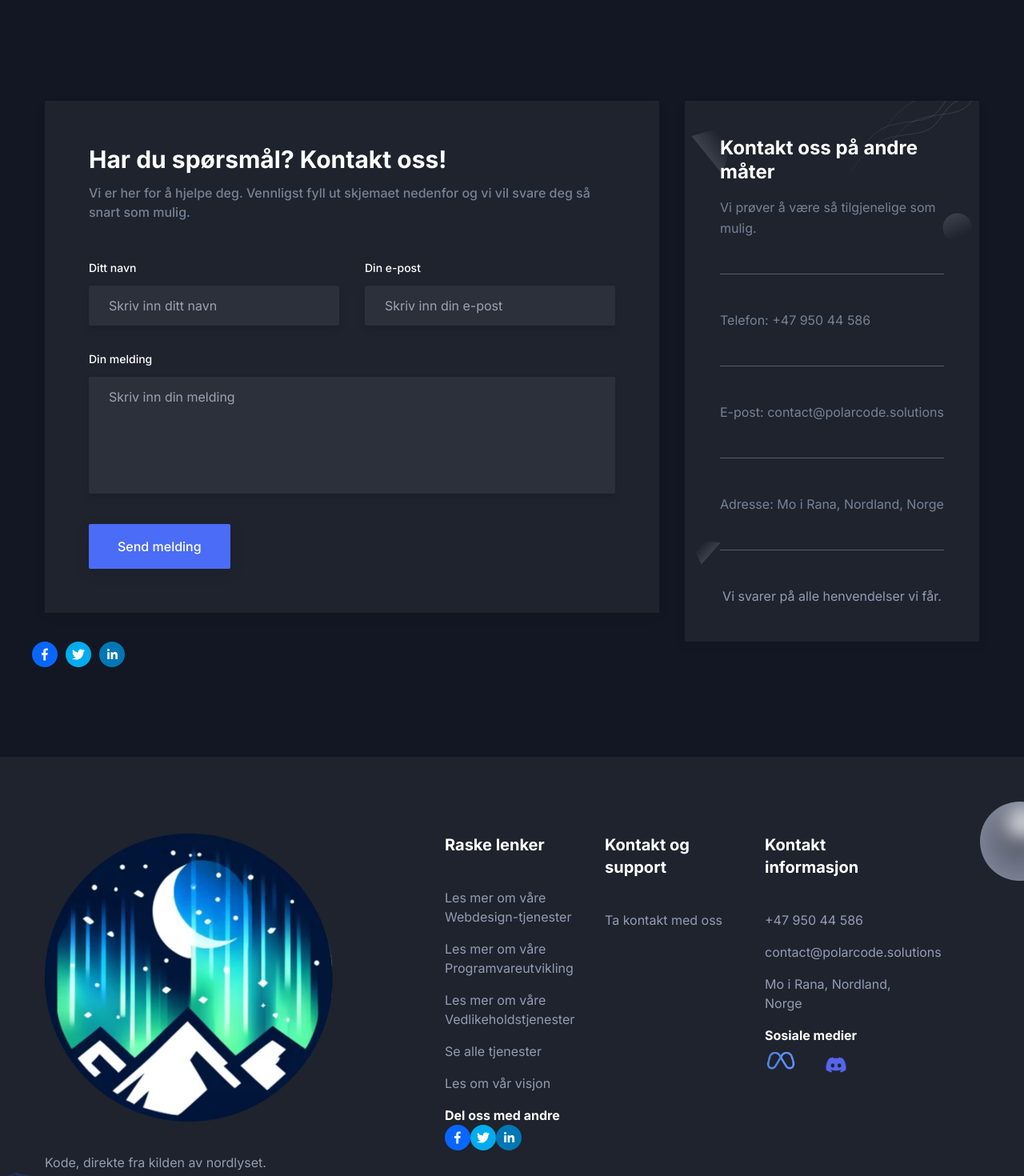
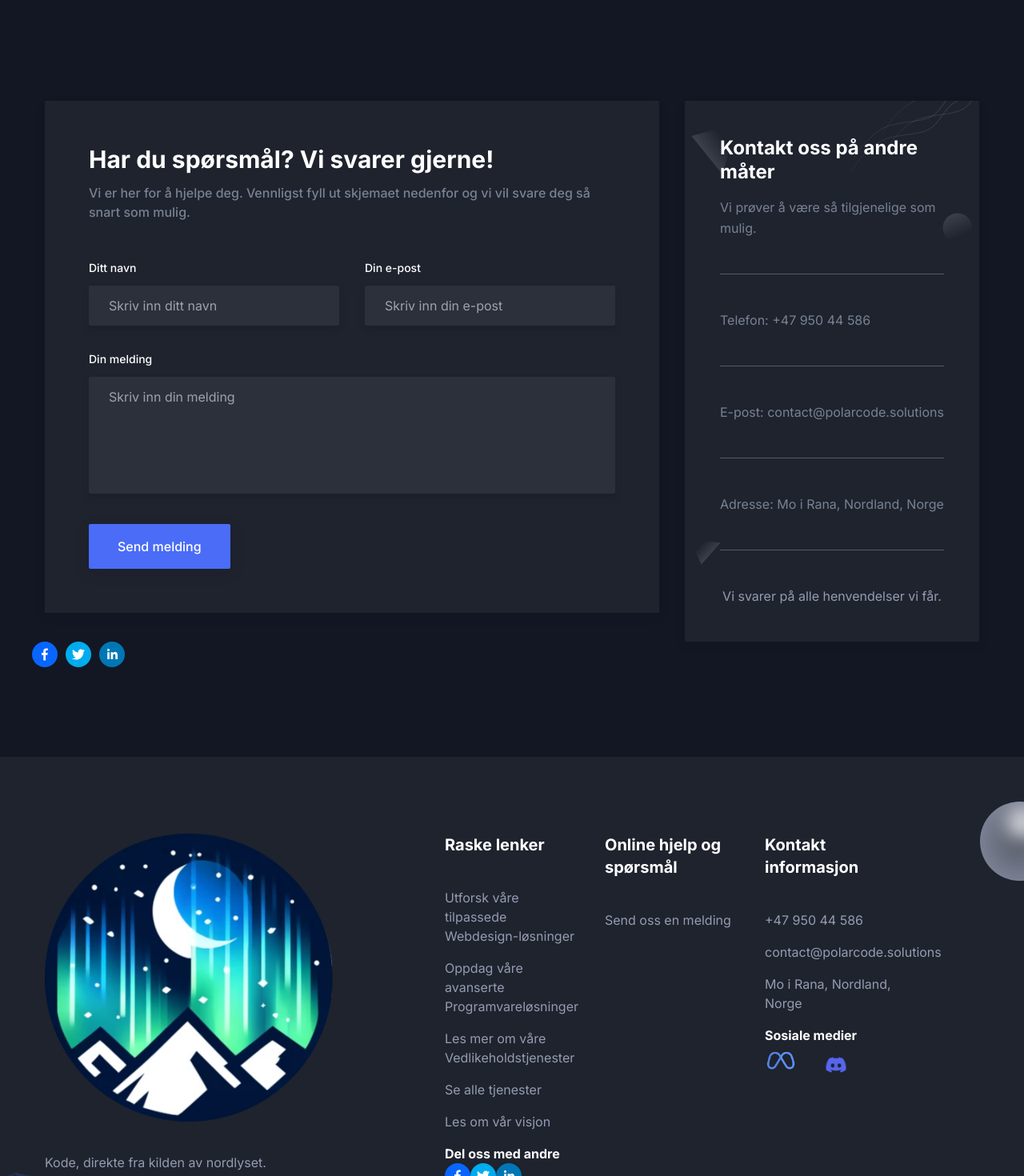
Before and after one commit to PolarCodeSolutions/polarCS-website-react, a Next.js app: page / in a window 1280 px wide. Shown: the part 4225-5695 px from the top of the page at 80% size. Built offline with nearby package versions, Linux system fonts and the light colour scheme.

Commit message:
SEO-290724-0334

```diff
--- a/src/components/Contact/index.tsx
+++ b/src/components/Contact/index.tsx
@@ -48,7 +48,7 @@ const Contact: React.FC = () => {
               data-wow-delay=".15s"
             >
               <h2 className="mb-3 text-2xl font-bold text-black dark:text-white sm:text-3xl lg:text-2xl xl:text-3xl">
-                Har du spørsmål? Kontakt oss!
+                Har du spørsmål? Vi svarer gjerne!
               </h2>
               <p className="mb-12 text-base font-medium text-body-color">
                 Vi er her for å hjelpe deg. Vennligst fyll ut skjemaet nedenfor og vi vil svare deg så snart som mulig.
--- a/src/components/Footer/index.tsx
+++ b/src/components/Footer/index.tsx
@@ -58,7 +58,7 @@ const Footer = () => {
                       href="https://www.polarcode.solutions/tjenester/webdesign"
                       className="mb-4 inline-block text-base text-body-color duration-300 hover:text-primary dark:text-body-color-dark dark:hover:text-primary"
                     >
-                      Les mer om våre Webdesign-tjenester
+                      Utforsk våre tilpassede Webdesign-løsninger
                     </Link>
                   </li>
                   <li>
@@ -66,7 +66,7 @@ const Footer = () => {
                       href="https://www.polarcode.solutions/tjenester/programvare"
                       className="mb-4 inline-block text-base text-body-color duration-300 hover:text-primary dark:text-body-color-dark dark:hover:text-primary"
                     >
-                      Les mer om våre Programvareutvikling
+                      Oppdag våre avanserte Programvareløsninger
                     </Link>
                   </li>
                   <li>
@@ -123,7 +123,7 @@ const Footer = () => {
             <div className="w-full px-4 sm:w-1/2 md:w-1/2 lg:w-2/12 xl:w-2/12">
               <div className="mb-12 lg:mb-16">
                 <h2 className="mb-10 text-xl font-bold text-black dark:text-white">
-                  Kontakt og support
+                  Online hjelp og spørsmål
                 </h2>
                 <ul>
                   <li>
@@ -131,7 +131,7 @@ const Footer = () => {
                       href="/kontakt"
                       className="mb-4 inline-block text-base text-body-color duration-300 hover:text-primary dark:text-body-color-dark dark:hover:text-primary"
                     >
-                      Ta kontakt med oss
+                      Send oss en melding
                     </Link>
                   </li>
                 </ul>
```
